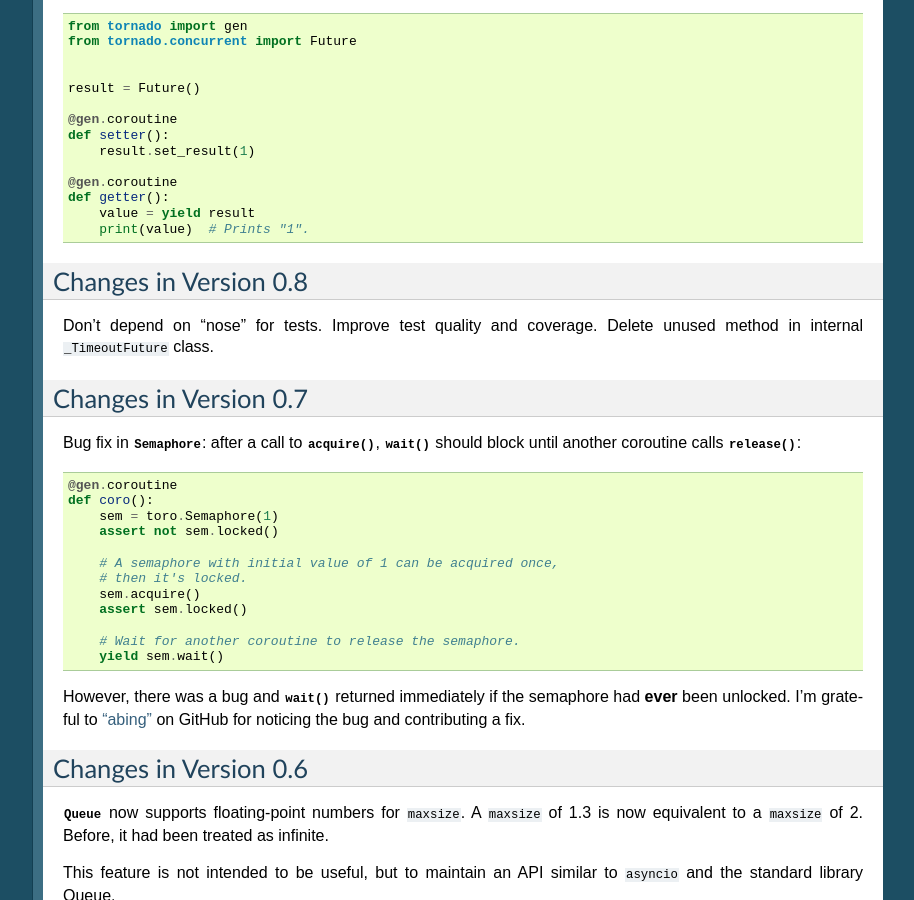
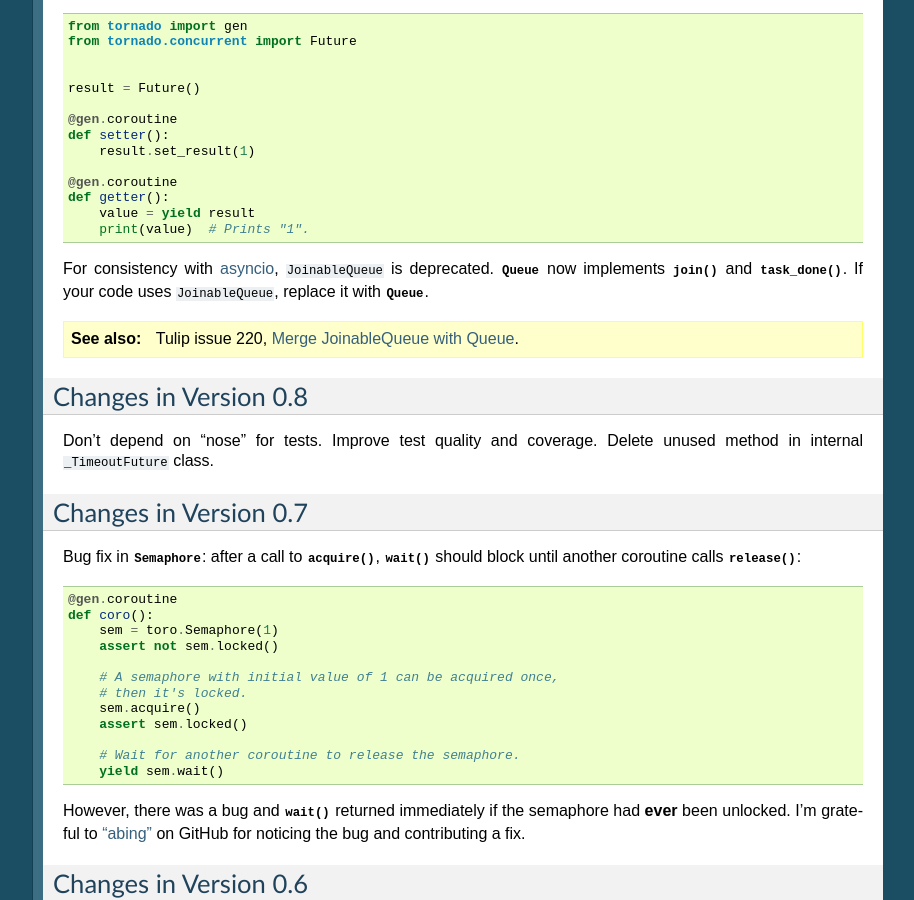
Before and after one commit to ajdavis/toro, a Sphinx documentation site: the page built from doc/changelog.rst, in a window 1280 px wide and 900 px high, scrolled down 604 px. Shown: the whole window, without its empty margins (187-1101 px from the left). Built offline with Sphinx 7.4.7, drawn with Linux system fonts in a browser that asks for light colours.

Commit message:
Merge JoinableQueue into Queue.
For consistency with asyncio, see
https://code.google.com/p/tulip/issues/detail?id=220

```diff
--- a/README.rst
+++ b/README.rst
@@ -38,7 +38,7 @@ Here's a basic example (for more see the *examples* section of the docs):
     from tornado import ioloop, gen
     import toro
 
-    q = toro.JoinableQueue(maxsize=3)
+    q = toro.Queue(maxsize=3)
 
     @gen.coroutine
     def consumer():
--- a/doc/changelog.rst
+++ b/doc/changelog.rst
@@ -49,6 +49,14 @@ The ``AsyncResult`` class is removed along with the exceptions it raised,
         value = yield result
         print(value)  # Prints "1".
 
+For consistency with asyncio_, ``JoinableQueue`` is deprecated.
+:class:`~toro.Queue` now implements :meth:`~toro.Queue.join` and
+:meth:`~toro.Queue.task_done`. If your code uses ``JoinableQueue``, replace it
+with :class:`~toro.Queue`.
+
+.. seealso:: Tulip issue 220, `Merge JoinableQueue with Queue
+   <https://code.google.com/p/tulip/issues/detail?id=220>`_.
+
 Changes in Version 0.8
 ----------------------
 
@@ -90,7 +98,7 @@ Changes in Version 0.6
 been treated as infinite.
 
 This feature is not intended to be useful, but to maintain an API similar to
-``asyncio`` and the standard library Queue.
+`asyncio`_ and the standard library Queue.
 
 Changes in Version 0.5
 ----------------------
@@ -177,3 +185,5 @@ Version 0.1
 -----------
 
 First release.
+
+.. _asyncio: https://docs.python.org/3/library/asyncio.html
--- a/doc/index.rst
+++ b/doc/index.rst
@@ -102,9 +102,9 @@ notify-method:
 
 See the :doc:`examples/producer_consumer_example`.
 
-Additionally, :class:`JoinableQueue` supports
-the wait-method :meth:`JoinableQueue.join`
-and the notify-method :meth:`JoinableQueue.task_done`.
+Additionally, :class:`Queue` supports
+the wait-method :meth:`Queue.join`
+and the notify-method :meth:`Queue.task_done`.
 
 Contents
 ========
```
Also changed, not shown: other parts of doc/changelog.rst (+1 -1 lines), doc/classes.rst (+3 -9 lines), toro/__init__.py (+53 -68 lines), 3 other files.
